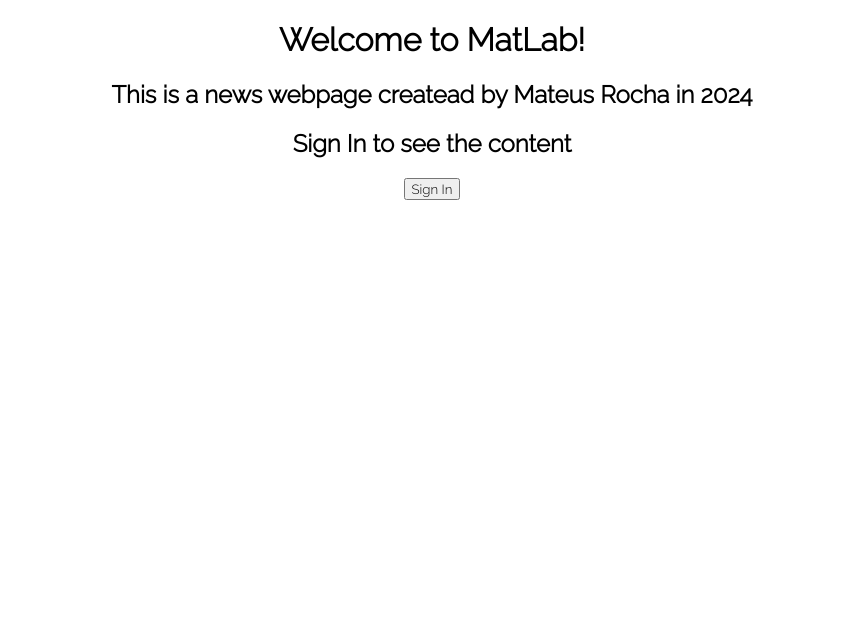
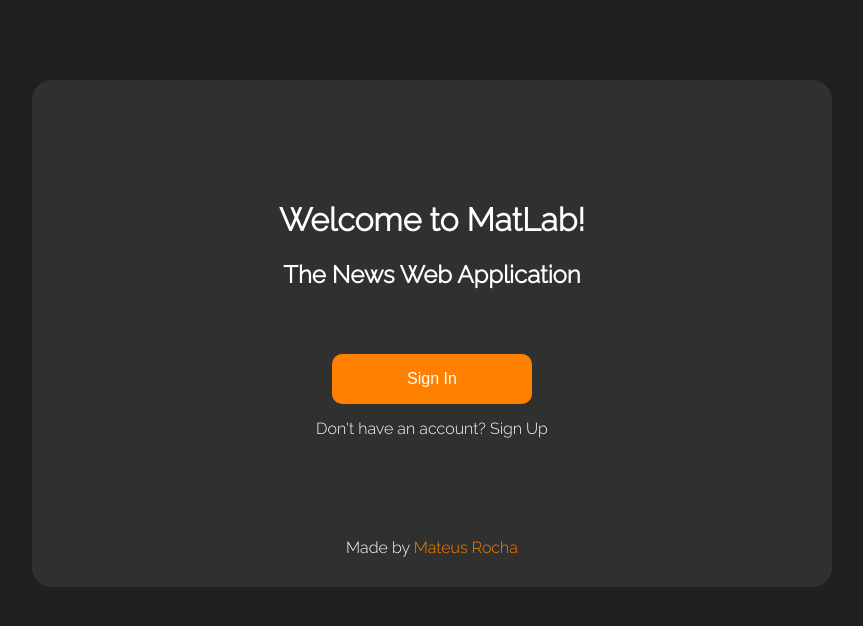
Before and after one commit to MateusRMC/matlab, a React (Create React App) app: page / in a window 1280 px wide. Shown: the top 626 px of the page, without its empty margins (208-1071 px from the left). Built offline with nearby package versions, Linux system fonts and the light colour scheme.

Commit message:
HOMEPAGE IS DONE! (AESTHETICALLY)

```diff
--- a/package.json
+++ b/package.json
@@ -10,6 +10,7 @@
     "react-dom": "^18.2.0",
     "react-router-dom": "^6.21.2",
     "react-scripts": "5.0.1",
+    "sass": "^1.69.7",
     "web-vitals": "^2.1.4"
   },
   "scripts": {
--- a/src/pages/home.css
+++ /dev/null
@@ -1,4 +0,0 @@
-* {
-  text-align: center;
-  font-family: Raleway;
-}
--- a/src/pages/home.jsx
+++ b/src/pages/home.jsx
@@ -1,18 +1,27 @@
 import PropTypes from 'prop-types'
 import React, { Component } from 'react'
-import "./home.css";
+import "./home.scss";
+import { Outlet, Link } from 'react-router-dom';
 
 export class home extends Component {
   static propTypes = {}
 
   render() {
     return (
+      <>
       <div id="homepage">
       <h1>Welcome to MatLab!</h1>
-      <h2>This is a news webpage createad by Mateus Rocha in 2024</h2>
-      <h2>Sign In to see the content</h2>
-      <button onClick="">Sign In</button>
+      <h2>The News Web Application</h2>
+        <div id="cta">
+          <Link to="/login">
+            <button>Sign In</button>
+          </Link>
+          <br />
+          <Link className='signup' to="/register">Don't have an account? Sign Up</Link>
+          <footer>Made by <a href='https://github.com/MateusRMC'>Mateus Rocha</a></footer>
+        </div>
       </div>
+      </>
     );
   }
 }
--- /dev/null
+++ b/src/pages/home.scss
@@ -0,0 +1,69 @@
+$font-size-small: 16px;
+$bg-layer1: #303030;
+$bg-layer2: #505050;
+$font-size-header: 32px;
+$text-color: white;
+$vivid-color: #ff8000;
+
+body {
+  background-color: #202020;
+}
+
+#homepage {
+  padding: 100px;
+  padding-bottom: 10px;
+  font-family: Raleway;
+  text-align: center;
+  margin: auto;
+  margin-top: 10vh;
+  width: 600px;
+  background-color: $bg-layer1;
+  color: $text-color;
+  border-radius: 20px;
+}
+
+#cta {
+  margin-top: 50px;
+  margin-bottom: 20px;
+  text-align: center;
+  justify-content: space-evenly;
+  color: $text-color;
+}
+
+button {
+  background-color: $vivid-color;
+  color: $text-color;
+  margin: 15px 0;
+  border: none;
+  border-radius: 10px;
+  font-size: $font-size-small;
+  width: 200px;
+  height: 50px;
+  transition: 0.2s ease-in-out;
+
+  &:hover {
+    background-color: #bb5e00;
+    cursor: pointer;
+    font-weight: bold;
+    border: none;
+    border-radius: 10px;
+    width: 200px;
+    height: 50px;
+  }
+}
+
+.signup {
+  text-decoration: none;
+  color: $text-color;
+  font-size: $font-size-small;
+}
+
+a{
+  text-decoration: none;
+  color: $vivid-color;
+}
+
+footer{
+  margin-top: 100px;
+  margin-bottom: 0;
+}
```
Also changed, not shown: 1 other file (tests, documents, lock files or other folders).
